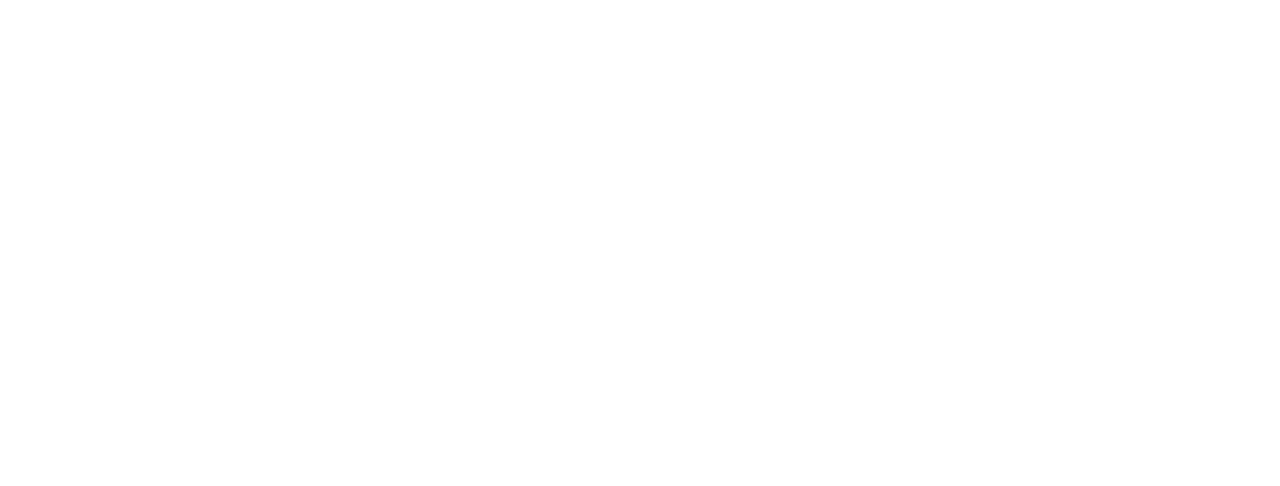
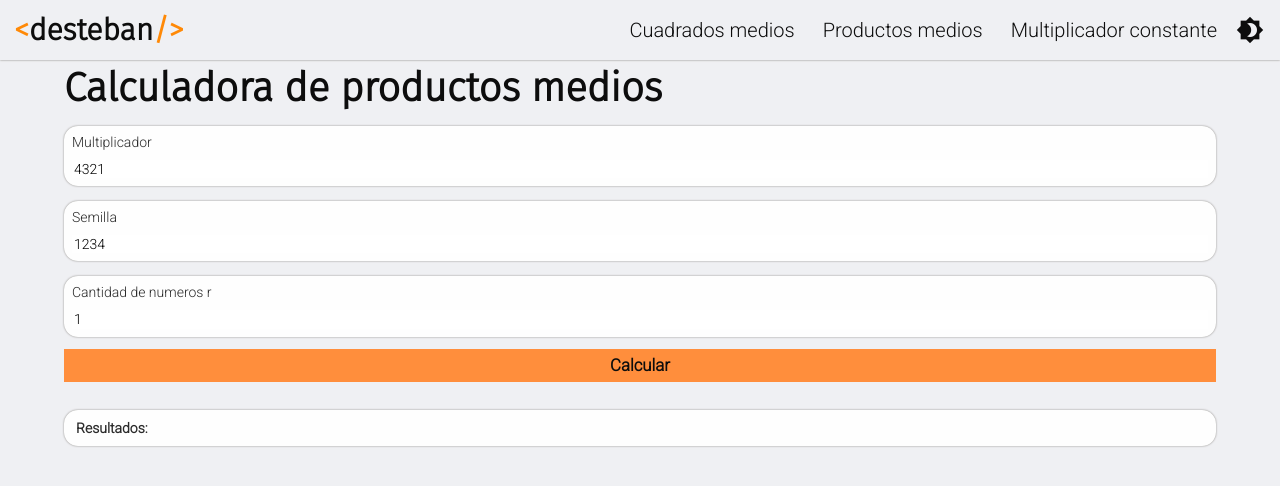
Before and after one commit to desteban/numeros-pseudoaleatorios, a Gatsby site: page /multiplicador-constante in a window 1280 px wide. Before the commit this address had no page. Built offline with nearby package versions, Linux system fonts and the light colour scheme; Gatsby itself is replaced by a stand-in of ours.

Commit message:
multiplicador constante

```diff
--- a/gatsby-config.js
+++ b/gatsby-config.js
@@ -1,9 +1,8 @@
 module.exports = {
-	pathPrefix: '/numero-pseudoaleatorios',
 	siteMetadata: {
 		title: `Números pseudoaleatorios`,
 		description: `Kick off your next, great Gatsby project with this default starter. This barebones starter ships with the main Gatsby configuration files you might need.`,
-		author: `@gatsbyjs`,
+		author: `@desteban`,
 		siteUrl: `https://gatsbystarterdefaultsource.gatsbyjs.io/`,
 	},
 	plugins: [
--- a/package.json
+++ b/package.json
@@ -36,7 +36,7 @@
     "develop": "gatsby develop",
     "format": "prettier --write \"**/*.{js,jsx,ts,tsx,json,md}\"",
     "start": "gatsby develop",
-    "serve": "gatsby serve",
+    "serve": "gatsby build && gatsby serve",
     "clean": "gatsby clean",
     "test": "echo \"Write tests! -> https://gatsby.dev/unit-testing\" && exit 1",
     "deploy": "gatsby build --prefix-paths && npx gh-pages -d public"
--- a/src/components/header.jsx
+++ b/src/components/header.jsx
@@ -1,74 +1,74 @@
-import * as React from "react"
-import { Link } from "gatsby"
-import { Enlace } from "./index"
+import * as React from 'react';
+import { Link } from 'gatsby';
+import { Enlace } from './index';
 
 export default class Header extends React.Component {
 	constructor(props) {
-    super(props)
+		super(props);
 	}
 
 	componentDidMount() {
-    this.escojerTema()
+		this.escojerTema();
 	}
 
 	escojerTema() {
-    let tema = localStorage.getItem("tema")
-    let body = document.querySelector("body")
-    let html = document.querySelector("html")
-    let estado
+		let tema = localStorage.getItem('tema');
+		let body = document.querySelector('body');
+		let html = document.querySelector('html');
+		let estado;
 
 		if (tema) {
-      estado = JSON.parse(tema)
+			estado = JSON.parse(tema);
 		}
 
 		if (!estado) {
-      localStorage.setItem("tema", JSON.stringify({ tema: true }))
+			localStorage.setItem('tema', JSON.stringify({ tema: true }));
 		}
 
 		if (estado) {
 			if (!estado.tema) {
-        body?.classList.add("dark")
-        html?.classList.add("dark")
+				body?.classList.add('dark');
+				html?.classList.add('dark');
 			}
 		}
 	}
 
 	cambiartema() {
-    let body = document.querySelector("body")
-    let html = document.querySelector("html")
+		let body = document.querySelector('body');
+		let html = document.querySelector('html');
 
-    body?.classList.toggle("dark")
-    html?.classList.toggle("dark")
-    this.validarTema()
+		body?.classList.toggle('dark');
+		html?.classList.toggle('dark');
+		this.validarTema();
 	}
 
 	validarTema() {
-    let local = localStorage.getItem("tema")
-    let estado
+		let local = localStorage.getItem('tema');
+		let estado;
 
 		if (local) {
-      estado = JSON.parse(local)
+			estado = JSON.parse(local);
 		}
 
 		if (estado) {
-      estado.tema = !estado.tema
-      localStorage.setItem("tema", JSON.stringify(estado))
+			estado.tema = !estado.tema;
+			localStorage.setItem('tema', JSON.stringify(estado));
 		}
 	}
 
 	toogleMenu() {
-    let width = window.screen.width
+		let width = window.screen.width;
 
 		if (width <= 991) {
-      let sidenav = document.getElementById("sidenav")
-      let abrirMenu = document.getElementById("abrirMenu")
-      let cerrarMenu = document.getElementById("cerrarMenu")
-      let nav = document.getElementById("nav")
+			let sidenav = document.getElementById('sidenav');
+			let abrirMenu = document.getElementById('abrirMenu');
+			let cerrarMenu = document.getElementById('cerrarMenu');
+			let nav = document.getElementById('nav');
 
-      sidenav?.classList.toggle("open")
-      abrirMenu?.classList.toggle("hide")
-      cerrarMenu?.classList.toggle("hide")
-      nav?.classList.toggle("active")
+			sidenav?.classList.toggle('open');
+			abrirMenu?.classList.toggle('hide');
+			cerrarMenu?.classList.toggle('hide');
+			nav?.classList.toggle('active');
 		}
 	}
 
@@ -76,35 +76,24 @@
 		return (
 			<header>
 				<nav id="nav" className="nav">
-          <div
-            className="btn-menu"
-            id="btn-menu"
-            onClick={() => this.toogleMenu()}
-          >
+					<div className="btn-menu" id="btn-menu" onClick={() => this.toogleMenu()}>
 						<span id="abrirMenu" className="material-icons click movil-visible">
 							menu
 						</span>
-            <span
-              id="cerrarMenu"
-              className="material-icons hide click movil-visible"
-            >
+						<span id="cerrarMenu" className="material-icons hide click movil-visible">
 							close
 						</span>
 					</div>
 
 					<Link to="/" className="logo">
 						<div>
-              <span className="orange">{"<"}</span>
+							<span className="orange">{'<'}</span>
 							desteban
-              <span className="orange">{"/>"}</span>
+							<span className="orange">{'/>'}</span>
 						</div>
 					</Link>
 
-          <div
-            className="tema click"
-            id="brightness"
-            onClick={() => this.cambiartema()}
-          >
+					<div className="tema click" id="brightness" onClick={() => this.cambiartema()}>
 						<span className="material-icons">brightness_4</span>
 					</div>
 
@@ -122,9 +111,16 @@
 							className="item espacioHeader"
 							onClick={() => this.toogleMenu()}
 						/>
+
+						<Enlace
+							href="/multiplicador-constante"
+							texto="Multiplicador constante"
+							className="item espacioHeader"
+							onClick={() => this.toogleMenu()}
+						/>
 					</div>
 				</nav>
 			</header>
-    )
+		);
 	}
 }
--- /dev/null
+++ b/src/pages/multiplicador-constante.tsx
@@ -0,0 +1,161 @@
+import * as React from 'react';
+import { PageProps } from 'gatsby';
+
+import { Input, Layout, Seo } from '../components';
+import { calcularSemillaMedios } from '../util';
+
+type DataProps = {
+	multiplicador?: number;
+	semilla?: number;
+	cantidadNumerosR?: number;
+	respuesta: Array<Respuesta>;
+};
+
+type Respuesta = {
+	id: number;
+	multiplicador: number;
+	semilla: number;
+	numeroR: string;
+	resultado: number;
+};
+
+export default class ProductosMedios extends React.Component<PageProps, DataProps> {
+	constructor(props: any) {
+		super(props);
+
+		this.state = { respuesta: [], cantidadNumerosR: 1, semilla: 1234, multiplicador: 4321 };
+	}
+
+	calcular() {
+		this.limpiarRespuestas();
+
+		let multiplicador: number = this.state.multiplicador;
+		let semilla: number = this.state.semilla;
+		let cantidadNumerosR: number = this.state.cantidadNumerosR;
+
+		if (
+			(String(multiplicador).length > 3 &&
+				String(semilla).length > 3 &&
+				cantidadNumerosR >= 1) ||
+			multiplicador != undefined ||
+			semilla != undefined
+		) {
+			for (let i = 0; i < this.state.cantidadNumerosR; i++) {
+				let resultado: number = multiplicador * semilla;
+				let numeroR: string = calcularSemillaMedios(`${resultado}`);
+
+				let respuesta: Respuesta = {
+					id: i,
+					multiplicador,
+					semilla,
+					numeroR,
+					resultado,
+				};
+
+				this.agregarRespuesta(respuesta);
+
+				semilla = +numeroR;
+			}
+		}
+
+		if (
+			(String(multiplicador).length <= 3 && String(semilla).length <= 3) ||
+			multiplicador == undefined ||
+			semilla == undefined
+		) {
+		}
+
+		if (cantidadNumerosR <= 0) {
+			alert('La cantidad de numero r debe será mayor a 0');
+		}
+	}
+
+	limpiarRespuestas() {
+		this.state.respuesta.splice(0, this.state.respuesta.length);
+	}
+
+	agregarRespuesta(resultado: Respuesta) {
+		let respuestas: Array<Respuesta> = this.state.respuesta;
+		respuestas.push(resultado);
+
+		this.setState({ respuesta: respuestas });
+	}
+
+	enter(event: React.KeyboardEvent) {
+		if (event.key == 'Enter') {
+			this.calcular();
+		}
+	}
+
+	render(): React.ReactNode {
+		return (
+			<Layout>
+				<Seo title="Productos medios" />
+
+				<h1>Calculadora de productos medios</h1>
+				<div>
+					<Input
+						id="multiplicador"
+						placeholder="Multiplicador"
+						value={this.state.multiplicador}
+						onChange={(evt) => {
+							let numero: number = +evt.target.value;
+							this.setState({ multiplicador: numero == 0 ? undefined : numero });
+						}}
+						onKeyDown={(evt) => this.enter(evt)}
+					/>
+
+					<Input
+						id="semilla"
+						placeholder="Semilla"
+						value={this.state.semilla}
+						onChange={(evt) => {
+							let numero: number = +evt.target.value;
+							this.setState({ semilla: numero == 0 ? undefined : numero });
+						}}
+						onKeyDown={(evt) => this.enter(evt)}
+					/>
+
+					<Input
+						id={'cantidadNumerosR'}
+						placeholder={'Cantidad de numeros r'}
+						value={this.state.cantidadNumerosR}
+						onChange={(event: React.ChangeEvent<HTMLInputElement>) => {
+							let numero: number = +event.target.value;
+
+							this.setState({
+								cantidadNumerosR: numero == 0 ? undefined : numero,
+							});
+						}}
+						onKeyDown={(evt) => this.enter(evt)}
+					/>
+
+					<button className="btn" onClick={() => this.calcular()}>
+						Calcular
+					</button>
+				</div>
+
+				<div className="resultado card round">
+					<strong>Resultados:</strong>
+
+					{this.state.respuesta.map((respuesta) => {
+						return (
+							<div key={respuesta.id}>
+								<p>
+									Y<sub>{respuesta.id}</sub> = ({respuesta.multiplicador}) ({respuesta.semilla}
+									) = {respuesta.resultado}
+								</p>
+								<p>
+									X<sub>{respuesta.id + 2}</sub> = {respuesta.numeroR}
+								</p>
+								<p>
+									r<sub>{respuesta.id + 1}</sub> = 0.{respuesta.numeroR}
+								</p>
+							</div>
+						);
+					})}
+				</div>
+			</Layout>
+		);
+	}
+}
--- a/src/pages/using-typescript.tsx
+++ /dev/null
@@ -1,50 +0,0 @@
-// If you don't want to use TypeScript you can delete this file!
-import * as React from "react"
-import { PageProps, Link, graphql } from "gatsby"
-
-import Layout from "../components/layout"
-import Seo from "../components/seo"
-
-type DataProps = {
-  site: {
-    buildTime: string
-  }
-}
-
-const UsingTypescript: React.FC<PageProps<DataProps>> = ({ data, path }) => (
-  <Layout>
-    <Seo title="Using TypeScript" />
-    <h1>Gatsby supports TypeScript by default!</h1>
-    <p>
-      This means that you can create and write <em>.ts/.tsx</em> files for your
-      pages, components etc. Please note that the <em>gatsby-*.js</em> files
-      (like gatsby-node.js) currently don't support TypeScript yet.
-    </p>
-    <p>
-      For type checking you'll want to install <em>typescript</em> via npm and
-      run <em>tsc --init</em> to create a <em>tsconfig</em> file.
-    </p>
-    <p>
-      You're currently on the page "{path}" which was built on{" "}
-      {data.site.buildTime}.
-    </p>
-    <p>
-      To learn more, head over to our{" "}
-      <a href="https://www.gatsbyjs.com/docs/typescript/">
-        documentation about TypeScript
-      </a>
-      .
-    </p>
-    <Link to="/">Go back to the homepage</Link>
-  </Layout>
-)
-
-export default UsingTypescript
-
-export const query = graphql`
-  {
-    site {
-      buildTime(formatString: "YYYY-MM-DD hh:mm a z")
-    }
-  }
-`
```
Also changed, not shown: src/pages/productos-medios.tsx (+9 -3 lines). Lines whose indentation alone changed are shown as unchanged.
